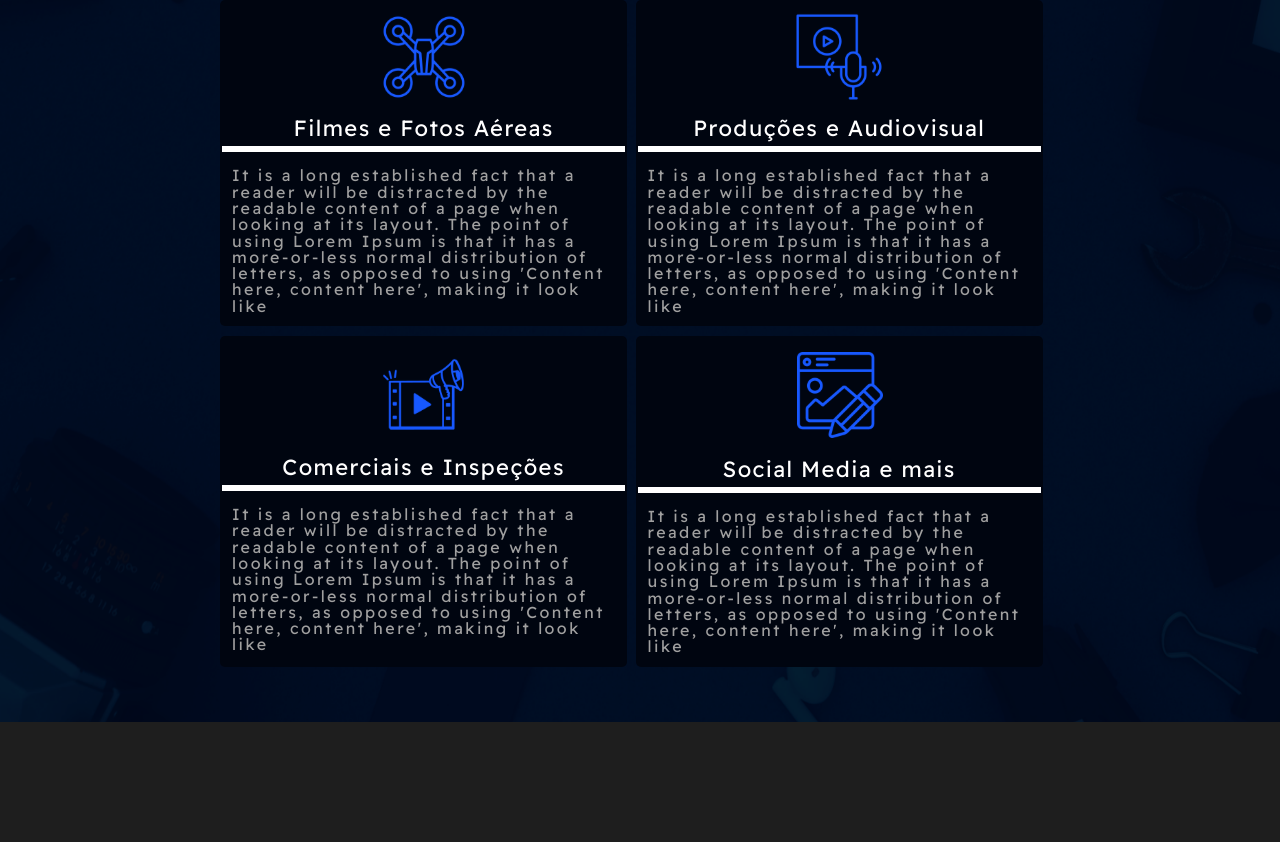
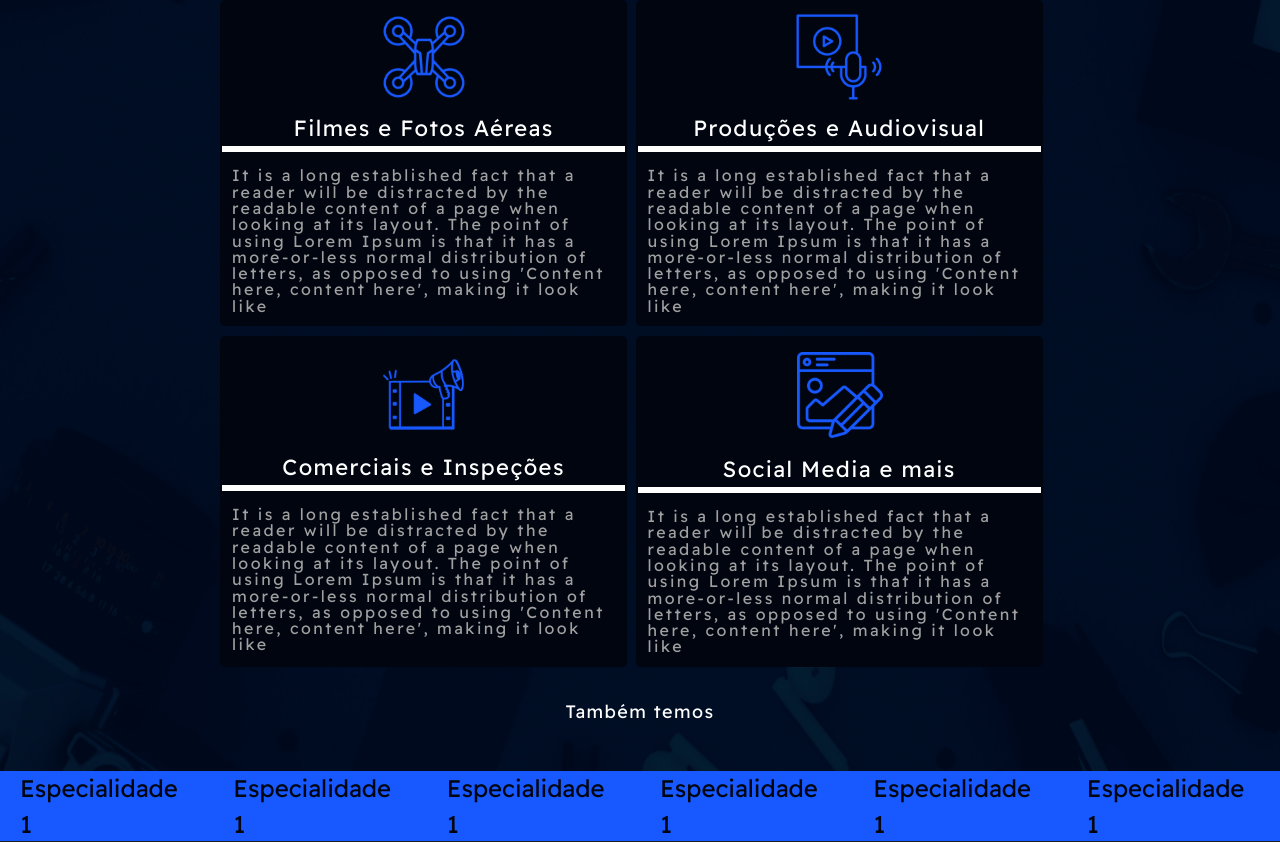
Before and after one commit to Yures1lva/MF_Produtora, a React (Vite) app in the folder MfProdutora/: page / in a window 1280 px wide. Shown: the part 2838-3680 px from the top of the page. Before the commit the page ends 3560 px from the top, so only its background shows below. Built offline with nearby package versions, Linux system fonts and the light colour scheme.

Commit message:
adicionando barra de especialidade

```diff
--- a/MfProdutora/src/components/servicesPage/Services.module.css
+++ b/MfProdutora/src/components/servicesPage/Services.module.css
@@ -40,6 +40,7 @@ h3 span{
     flex-direction: row;
     gap: 1%;
     flex-wrap: wrap;
+    margin-bottom: 30px;
 }
 
 .card{
@@ -103,3 +104,17 @@ h3 span{
 .card:hover img{
     transform: scale(1.1);
 }
+
+.carroussel{
+    background: var(--primary);
+    height: 70px;
+    display: flex;
+    flex-direction: row;
+    justify-content: center;
+    align-items: center;
+}
+
+.carroussel h2{
+    color: var(--background);
+    padding: 0 20px;
+}
--- a/MfProdutora/src/components/servicesPage/Services.tsx
+++ b/MfProdutora/src/components/servicesPage/Services.tsx
@@ -34,12 +34,17 @@ export function Services(){
                         type="Social Media e mais"
                         content="It is a long established fact that a reader will be distracted by the readable content of a page when looking at its layout. The point of using Lorem Ipsum is that it has a more-or-less normal distribution of letters, as opposed to using 'Content here, content here', making it look like"
                         />
-
-
-
+                    </div>
+                    <p>Também temos</p>
                 </div>
             </div>
-
+            <div className={styles.carroussel}>
+                <h2>Especialidade 1</h2>
+                <h2>Especialidade 1</h2>
+                <h2>Especialidade 1</h2>
+                <h2>Especialidade 1</h2>
+                <h2>Especialidade 1</h2>
+                <h2>Especialidade 1</h2>
             </div>
 
         </>
```
Lines whose indentation alone changed are shown as unchanged.
